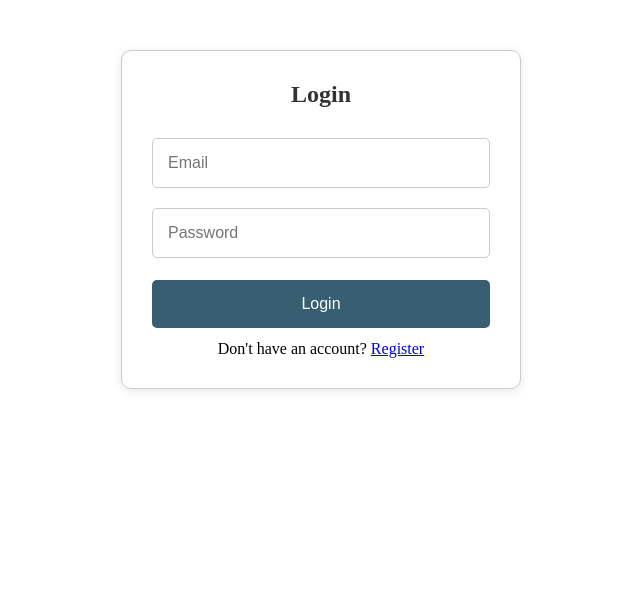
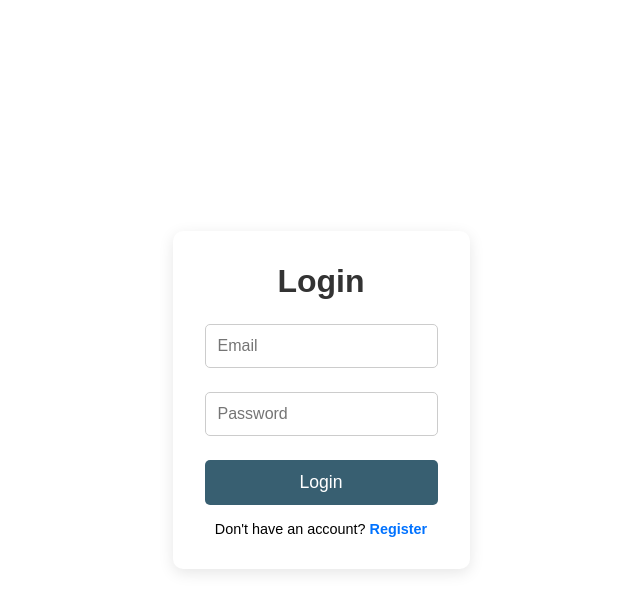
Before and after one commit to Sunil3696/MDEV_Dashboard, a React (Create React App) app: page / in a window 1280 px wide. Shown: the top 612 px of the page, without its empty margins (319-959 px from the left). Built offline with nearby package versions, Linux system fonts and the light colour scheme.

Commit message:
added error showing

```diff
--- a/src/components/login.component.js
+++ b/src/components/login.component.js
@@ -12,6 +12,7 @@ const Login = () => {
 
 let [data, setData] = useState(defaultData);
 let [error, setError] = useState(defaultData);
+const [loading,setLoading] = useState(false)
 
 
     const handleChange = (event) => {
@@ -50,26 +51,31 @@ let [error, setError] = useState(defaultData);
     }
 
 // console.log(error)
+const handleSubmit = (event) => {
+event.preventDefault();
+}
 
 
     return (
 <div className="login-container">
       <h2>Login</h2>
-      <form  className="login-form">
+      <form  className="login-form" onSubmit={handleSubmit}>
         <input
           type="email"
           placeholder="Email"
           name="email"
          onChange={handleChange}
         />
+        <p class="fieldError">{error?.email}</p>
         <input
           type="password"
           placeholder="Password"
           name="password"
           onChange={handleChange}
          />
+         <p class="fieldError">{error?.password}</p>
         <button type="submit">
-          Login
+        {loading ? "Logging in..." : "Login"}
         </button>
       </form>
       <p>
--- a/src/styles/index.css
+++ b/src/styles/index.css
@@ -1,8 +1,10 @@
-/* src/index.css */
+src/index.css
 * {
     margin: 0;
     padding: 0;
-    box-sizing: border-box;
+    width: 100%;
+    max-width: 100%;
+
   }
 
 
--- a/src/styles/login.css
+++ b/src/styles/login.css
@@ -1,60 +1,120 @@
+/* login.css */
+
+* {
+    margin: 0;
+    padding: 0;
+    box-sizing: border-box;
+  }
+
+  body {
+    font-family: 'Arial', sans-serif;
+    height: 100vh;
+    display: flex;
+    justify-content: center;
+    align-items: center;
+  }
+
 
 
   .login-container {
-    display: flex;
-    flex-direction: column;
-    align-items: center; /* Center content */
-
+    background-color: #fff;
+    padding: 2rem;
+    border-radius: 10px;
+    box-shadow: 0 4px 15px rgba(0, 0, 0, 0.1);
     width: 100%;
-    max-width: 400px; /* Limiting max width for better mobile view */
-    margin: 50px auto; /* Center the container vertically */
-    padding: 30px; /* Increased padding for better aesthetics */
-    border: 1px solid #ccc;
-    border-radius: 10px;
-    background-color: #ffffff; /* White background for the form */
-    box-shadow: 0 2px 10px rgba(0, 0, 0, 0.1); /* Soft shadow for depth */
+    max-width: 600px;
+    text-align: center;
   }
 
   h2 {
-    margin-bottom: 20px; /* Space below the heading */
-    color: #333; /* Dark color for better readability */
+    margin-bottom: 1.5rem;
+    color: #333;
+    font-size: 2rem;
   }
 
   .login-form input {
     width: 100%;
-    padding: 15px; /* More padding for inputs */
-    margin: 10px 0;
-    border: 1px solid #ccc; /* Light border for input fields */
-    border-radius: 5px; /* Rounded corners for inputs */
-    font-size: 16px; /* Larger text for better accessibility */
-    transition: border-color 0.3s; /* Smooth transition for border color */
+    padding: 0.75rem;
+    margin-bottom: 0.5rem;
+    border: 1px solid #ccc;
+    border-radius: 5px;
+    font-size: 1rem;
   }
 
   .login-form input:focus {
-    border-color: #007bff; /* Highlight border on focus */
-    outline: none; /* Remove default outline */
+    outline: none;
+    border-color: #0072FF;
   }
 
-button {
-    width: 100%;
-    padding: 15px; /* More padding for the button */
-    background-color: #385F71; /* Primary color */
-    color: white;
-    border: none;
-    border-radius: 5px; /* Rounded corners for the button */
-    cursor: pointer;
-    margin: 12px 12px 12px 0px;
-    font-size: 16px; /* Larger text for better accessibility */
-    transition: background-color 0.3s, transform 0.3s; /* Transition effects */
+  .fieldError {
+    color: red;
+    font-size: 0.9rem;
+    margin-bottom: 1rem;
+    text-align: left;
   }
 
-button:hover {
-    background-color: #2B4162	;
-
+  button{
+    width: 100%;
+    background-color: #385F71;
+    color: white;
+    padding: 0.75rem;
+    border: none;
+    border-radius: 5px;
+    font-size: 1.1rem;
+    cursor: pointer;
+    transition: background-color 0.3s ease;
   }
 
-.error {
-    color: red;
-    margin-top: 10px; /* Space above the error message */
-    text-align: center; /* Center the error message */
+  button[type="submit"]:hover {
+    background-color: #005bb5;
   }
+
+  p {
+    margin-top: 1rem;
+    font-size: 0.9rem;
+  }
+
+  p a {
+    color: #0072FF;
+    text-decoration: none;
+    font-weight: bold;
+  }
+
+
+  @media (max-width: 768px) {
+    .login-container {
+      padding: 1.5rem;
+      max-width: 90%;
+    }
+
+    h2 {
+      font-size: 1.8rem;
+    }
+
+    .login-form input {
+      font-size: 0.9rem;
+    }
+
+    button[type="submit"] {
+      font-size: 1rem;
+    }
+  }
+
+  @media (max-width: 480px) {
+    .login-container {
+      padding: 1rem;
+      max-width: 95%;
+    }
+
+    h2 {
+      font-size: 1.5rem;
+    }
+
+    .login-form input {
+      font-size: 0.8rem;
+    }
+
+    button[type="submit"] {
+      font-size: 0.9rem;
+    }
+  }
```
Also changed, not shown: 1 other file (tests, documents, lock files or other folders). Lines whose indentation alone changed are shown as unchanged.
